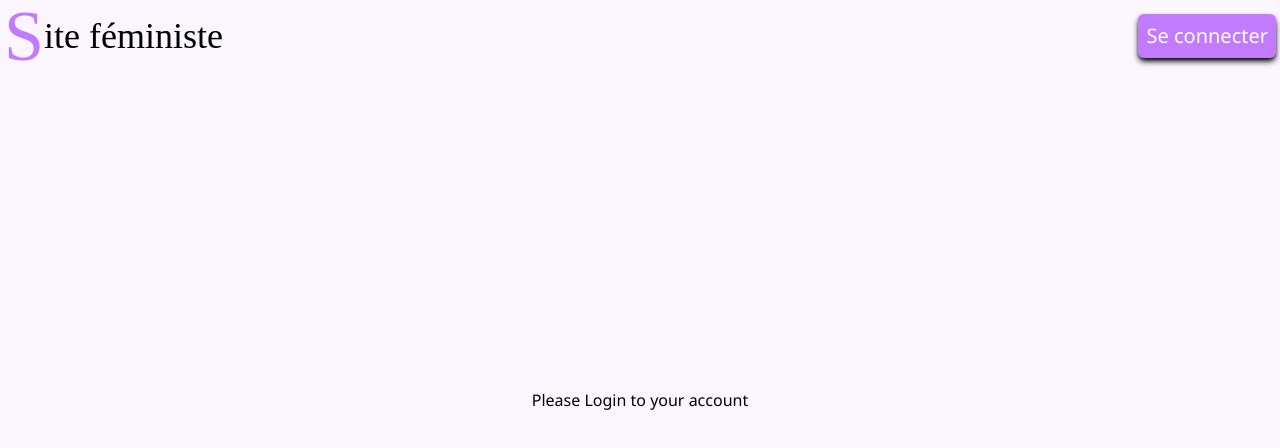
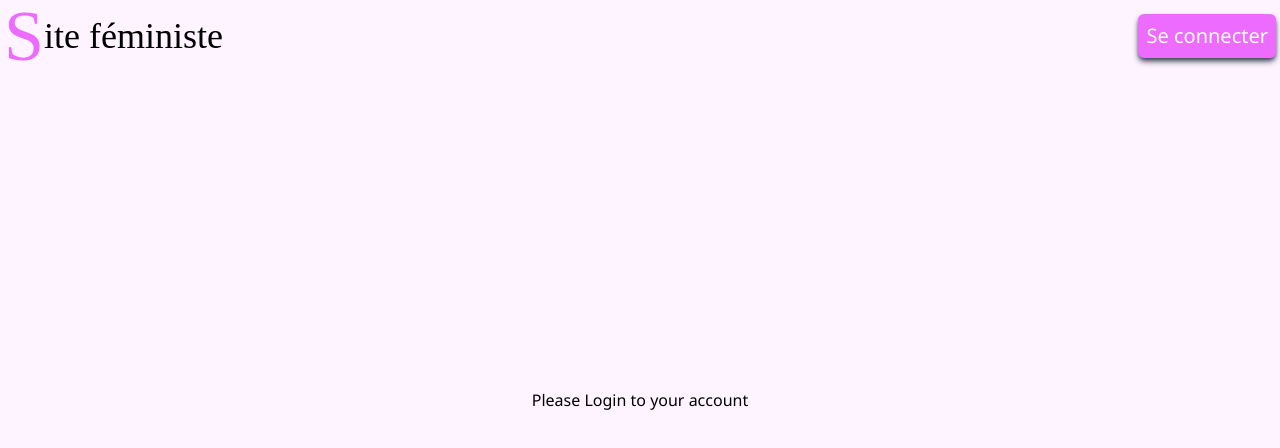
Before and after one commit to PlacideKad/Blog_frontend, a React (Vite) app: page /profile in a window 1280 px wide. Shown: the top 448 px of the page. Built offline with nearby package versions, Linux system fonts and the light colour scheme; no server answers; a web font is replaced by a local one.

Commit message:
updated the design

```diff
--- a/src/components/ArticlesPage.jsx
+++ b/src/components/ArticlesPage.jsx
@@ -1,13 +1,103 @@
 import { useEffect , useContext } from "react";
 import { NavbarContext } from "./App";
+const articles = [
+  {
+    id: 1,
+    title: "Voyager seule à travers l’Italie : récit et conseils",
+    summary:
+      "Entre Rome et Venise, découvrez mes coups de cœur, mes bons plans, et les petites galères qui font tout le charme d’un voyage en solo.",
+    category: "Voyage",
+    coverImage:
+      "https://images.unsplash.com/photo-1506748686214-e9df14d4d9d0?auto=format&fit=crop&w=800&q=80",
+  },
+  {
+    id: 2,
+    title: "Les secrets d’un pain maison croustillant",
+    summary:
+      "Faire du pain chez soi, ce n’est pas si compliqué ! Je vous donne ma recette et mes astuces pour une croûte dorée et une mie parfaite.",
+    category: "Cuisine",
+    coverImage:
+      "https://images.unsplash.com/photo-1608198093002-0c13b67c47f9?auto=format&fit=crop&w=800&q=80",
+  },
+  {
+    id: 3,
+    title: "10 livres qui ont changé ma façon de voir le monde",
+    summary:
+      "De la philosophie à la fiction, voici une sélection d’ouvrages qui m’ont marquée et que je relis régulièrement.",
+    category: "Lecture",
+    coverImage:
+      "https://images.unsplash.com/photo-1524995997946-a1c2e315a42f?auto=format&fit=crop&w=800&q=80",
+  },
+  {
+    id: 4,
+    title: "Minimalisme : comment désencombrer sa vie",
+    summary:
+      "Réduire ses possessions pour mieux profiter de l’essentiel : je partage mon expérience et mes conseils pratiques.",
+    category: "Lifestyle",
+    coverImage:
+      "https://images.unsplash.com/photo-1505691938895-1758d7feb511?auto=format&fit=crop&w=800&q=80",
+  },
+  {
+    id: 5,
+    title: "Randonnée en montagne : guide pour débutants",
+    summary:
+      "De l’équipement à la préparation physique, tout ce qu’il faut savoir avant de partir à l’assaut des sentiers.",
+    category: "Sport",
+    coverImage:
+      "https://images.unsplash.com/photo-1500530855697-b586d89ba3ee?auto=format&fit=crop&w=800&q=80",
+  },
+  {
+    id: 6,
+    title: "Photographie urbaine : capturer l’âme d’une ville",
+    summary:
+      "Conseils techniques et inspirations pour photographier l’architecture et la vie citadine.",
+    category: "Art",
+    coverImage:
+      "https://images.unsplash.com/photo-1508057198894-247b23fe5ade?auto=format&fit=crop&w=800&q=80",
+  },
+];
 
-const AboutPage=()=>{
+const ArticlesPage=()=>{
   const {handleButtonActive, setButtons}=useContext(NavbarContext);
   useEffect(()=>{
     setButtons((prev)=>handleButtonActive(prev,0));
   },[])
   return(
-    <p>This is the articles page</p>
+    <div className="min-h-screen bg-gray-50 p-6">
+      <h1 className="text-3xl font-bold mb-6 text-center">
+        Les articles de ma sœur 📚
+      </h1>
+
+      <div className="grid grid-cols-1 sm:grid-cols-2 lg:grid-cols-3 gap-6">
+        {articles.map((article) => (
+          <div
+            key={article.id}
+            className="bg-white rounded-2xl shadow hover:shadow-lg transition overflow-hidden flex flex-col"
+          >
+            <img
+              src={article.coverImage}
+              alt={article.title}
+              className="w-full h-48 object-cover"
+            />
+            <div className="p-4 flex-1 flex flex-col">
+              <span className="text-xs font-semibold text-white px-2 py-1 rounded bg-fuchsia-400 w-fit">
+                {article.category}
+              </span>
+              <h2 className="mt-2 text-lg font-bold">{article.title}</h2>
+              <p className="text-sm text-gray-600 mt-1 flex-1">
+                {article.summary}
+              </p>
+              <button className="mt-3 text-fuchsia-400 font-semibold hover:underline">
+                Lire →
+              </button>
+            </div>
+          </div>
+        ))}
+      </div>
+    </div>
   )
 }
-export default AboutPage;
+
+
+
+export default ArticlesPage;
--- a/src/components/DefaultPage.jsx
+++ b/src/components/DefaultPage.jsx
@@ -61,9 +61,9 @@ const DefaultPage=()=>{
     <div className={`h-85/100 grow-1 w-full overflow-y-auto overflow-x-hidden relative
       ${showSidebar&&'[filter:blur(1px)]'}
       [&::-webkit-scrollbar]:w-2
-      [&::-webkit-scrollbar-track]:bg-purple-200
+      [&::-webkit-scrollbar-track]:bg-fuchsia-200
       [&::-webkit-scrollbar-track]:rounded-full
-      [&::-webkit-scrollbar-thumb]:bg-purple-400
+      [&::-webkit-scrollbar-thumb]:bg-fuchsia-400
       [&::-webkit-scrollbar-thumb]:rounded-full
 
       transition-all ease 400ms`}>
--- a/src/components/Footer.jsx
+++ b/src/components/Footer.jsx
@@ -1,8 +1,77 @@
 const Footer=()=>{
-  return(
-    <div className="h-[40vh] w-full bg-purple-400">
+  return (
+    <footer className="bg-fuchsia-900 text-gray-300 py-10 mt-12">
+      <div className="max-w-6xl mx-auto px-6 grid grid-cols-1 md:grid-cols-3 gap-8">
 
-    </div>
-  )
+        {/* Section 1 : Derniers articles */}
+        <div>
+          <h3 className="text-lg font-semibold text-white mb-4">Derniers articles</h3>
+          <ul className="space-y-2 text-sm">
+            <li>
+              <a href="#" className="hover:text-pink-400 transition">
+                Voyager seule en Italie
+              </a>
+            </li>
+            <li>
+              <a href="#" className="hover:text-pink-400 transition">
+                Secrets d’un pain croustillant
+              </a>
+            </li>
+            <li>
+              <a href="#" className="hover:text-pink-400 transition">
+                10 livres qui m’ont marquée
+              </a>
+            </li>
+          </ul>
+        </div>
+
+        {/* Section 2 : Réseaux sociaux */}
+        <div>
+          <h3 className="text-lg font-semibold text-white mb-4">Réseaux sociaux</h3>
+          <p className="text-sm mb-3">
+            Suivez ma sœur pour ses articles 📚 et moi pour mes lignes de code 💻
+          </p>
+          <div className="flex space-x-4">
+            {/* Liens fictifs */}
+            <a href="https://instagram.com" target="_blank" rel="noreferrer" className="hover:text-pink-400 transition">
+              Instagram ✨
+            </a>
+            <a href="https://twitter.com" target="_blank" rel="noreferrer" className="hover:text-pink-400 transition">
+              Twitter 🐦
+            </a>
+            <a href="https://github.com" target="_blank" rel="noreferrer" className="hover:text-pink-400 transition">
+              GitHub 💻
+            </a>
+          </div>
+        </div>
+
+        {/* Section 3 : Suggestions */}
+        <div>
+          <h3 className="text-lg font-semibold text-white mb-4">Vos suggestions</h3>
+          <p className="text-sm mb-3">
+            Une idée ? Un sujet que vous voulez voir traité ? Envoyez-nous un mot !
+          </p>
+          <form className="flex flex-col space-y-3">
+            <input
+              type="text"
+              placeholder="Votre suggestion..."
+              className="px-3 py-2 rounded bg-gray-800 border border-gray-700 focus:outline-none focus:border-fuchsia-400"
+            />
+            <button
+              type="submit"
+              className="bg-fuchsia-500 text-white py-2 rounded hover:bg-fuchsia-600 hover:scale-103 hover:cursor-pointer transition"
+            >
+              Envoyer
+            </button>
+          </form>
+        </div>
+      </div>
+
+      <div className="mt-10 border-t border-gray-100 pt-4 text-center text-xs text-gray-100">
+        © {new Date().getFullYear()} Blog de ma sœur — Développement par moi 😎
+      </div>
+    </footer>
+  );
 }
+
 export default Footer;
--- a/src/components/ProfilePage.jsx
+++ b/src/components/ProfilePage.jsx
@@ -68,12 +68,12 @@ const ProfilePage=()=>{
     <div className="absolute
       w-full h-full
       flex items-center justify-center p-4
-      bg-purple-50">
+      bg-fuchsia-50">
       {Object.keys(user).length!==0?
       <div className="w-full !max-w-[1400px] h-6/10 lg:h-8/10 lg:flex-row flex flex-col items-center justify-evenly lg:justify-center lg:gap-8">
         <div
         id="profile-picture"
-        className="w-2/5 min-w-[150px] max-w-[270px] [aspect-ratio:1/1] rounded-full sm:rounded-4xl bg-purple-400 flex items-center justify-center">
+        className="w-2/5 min-w-[150px] max-w-[270px] [aspect-ratio:1/1] rounded-full sm:rounded-4xl bg-fuchsia-400 flex items-center justify-center">
           <img
             className="w-9/10 sm:w-95/100 [aspect-ratio:1/1] rounded-full sm:rounded-4xl object-cover"
             src={user.picture && `http://localhost:3000/api/user/avatar/?url=${user.picture}`}
@@ -106,8 +106,8 @@ const ProfilePage=()=>{
               value={nameInput}
               onChange={(event)=>{
                 setNameInput(event.target.value)}}
-              className="w-8/10 px-2 py-1 border-b-2 border-b-purple-400 outline-none focus:scale-103 transition-all ease duration-300" />:
-              <div className="w-8/10 [aspect-ratio:100/18] px-2 py-1 rounded-lg outline-none ring-2 ring-purple-400 flex items-center justify-start">
+              className="w-8/10 px-2 py-1 border-b-2 border-b-fuchsia-400 outline-none focus:scale-103 transition-all ease duration-300" />:
+              <div className="w-8/10 [aspect-ratio:100/18] px-2 py-1 rounded-lg outline-none ring-2 ring-fuchsia-400 flex items-center justify-start">
                 {user.given_name}
               </div>
             }
@@ -136,8 +136,8 @@ const ProfilePage=()=>{
               value={famNameInput}
               onChange={(event)=>{
                 setFamNameInput(event.target.value)}}
-              className="w-8/10 px-2 py-1 border-b-2 border-b-purple-400 outline-none focus:scale-103 transition-all ease duration-300" />:
-              <div className="w-8/10 [aspect-ratio:100/18] px-2 py-1 rounded-lg outline-none ring-2 ring-purple-400 flex items-center justify-start">
+              className="w-8/10 px-2 py-1 border-b-2 border-b-fuchsia-400 outline-none focus:scale-103 transition-all ease duration-300" />:
+              <div className="w-8/10 [aspect-ratio:100/18] px-2 py-1 rounded-lg outline-none ring-2 ring-fuchsia-400 flex items-center justify-start">
                 {user.family_name}
               </div>
             }
@@ -157,7 +157,7 @@ const ProfilePage=()=>{
           onMouseDown={handleMouseDown}
           onTouchStart={handleMouseDown}
           onTouchEnd={handleMouseUp}
-          className={`cursor-pointer bg-purple-400  text-white transition-all ease duration-200 px-4 py-2 sm:px-8 sm:py-4 sm:rounded-2xl rounded-md ${(nameEdited || famNameEdited)?'scale-100':'scale-0'} ${!allowedToSubmit?'opacity-40':isPressed?'opacity-100 scale-98':`opacity-100 shadow-md shadow-black`}`}
+          className={`cursor-pointer bg-fuchsia-400  text-white transition-all ease duration-200 px-4 py-2 sm:px-8 sm:py-4 sm:rounded-2xl rounded-md ${(nameEdited || famNameEdited)?'scale-100':'scale-0'} ${!allowedToSubmit?'opacity-40':isPressed?'opacity-100 scale-98':`opacity-100 shadow-md shadow-black`}`}
           value='Confirmer'/>
         </form>
       </div>:
@@ -173,7 +173,7 @@ const ProfilePage=()=>{
         <div onClick={handleDisconnect}
         className="flex items-center justify-evenly cursor-pointer">
           <span className="text-[.9rem] md:text-xl">Se deconnecter</span>
-          <span className="material-symbols-outlined m-2 ![font-size:2rem] !md:[font-size:2.5rem] text-purple-400">logout</span>
+          <span className="material-symbols-outlined m-2 ![font-size:2rem] !md:[font-size:2.5rem] text-fuchsia-400">logout</span>
         </div>:
         <ButtonClikable
           content='Se connecter'
--- a/src/components/utils/ButtonClikable.jsx
+++ b/src/components/utils/ButtonClikable.jsx
@@ -17,9 +17,9 @@ const ButtonClikable=({type,content,p_style,onclick,color})=>{
     onTouchStart={handleMouseDown}
     onTouchEnd={handleMouseUp}
     onClick={onclick}
-    className={`cursor-pointer ${color?color:'bg-purple-400'}  text-white transition-all ease duration-200
+    className={`cursor-pointer ${color?color:'bg-fuchsia-400'}  text-white transition-all ease duration-200
       ${p_style}
-      ${isPressed?'scale-98':`shadow-md shadow-black`}`}>
+      ${isPressed?'scale-98':`shadow-md shadow-gray-700`}`}>
       {content}
     </div>
   );
--- a/src/components/utils/Title.jsx
+++ b/src/components/utils/Title.jsx
@@ -7,7 +7,7 @@ const Title=({windowWidth})=>{
         id="site-name"
         className="title w-full h-full
         flex items-center justify-start ml-1 dancing-script-style">
-          <div className='h-full flex items-center justify-end text-6xl md:text-[66px] lg:text-7xl text-purple-400'>S</div>
+          <div className='h-full flex items-center justify-end text-6xl md:text-[66px] lg:text-7xl text-fuchsia-400'>S</div>
           <div className='h-full flex items-center justify-start text-3xl md:text-[32px] lg:text-4xl'>
             ite féministe
           </div>
```
Also changed, not shown: src/components/LandingPage.jsx (+89 -86 lines), src/components/Login.jsx (+7 -7 lines), src/components/Navbar.jsx (+9 -11 lines).
